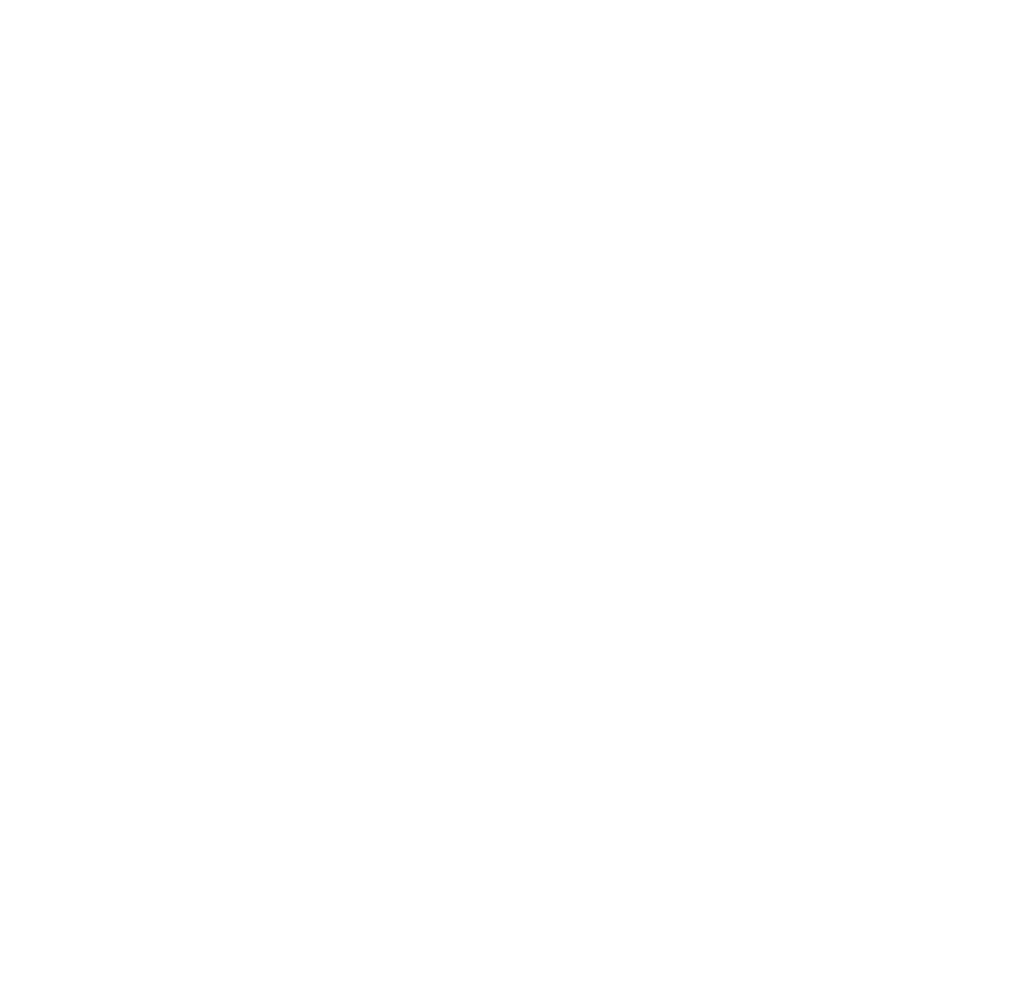
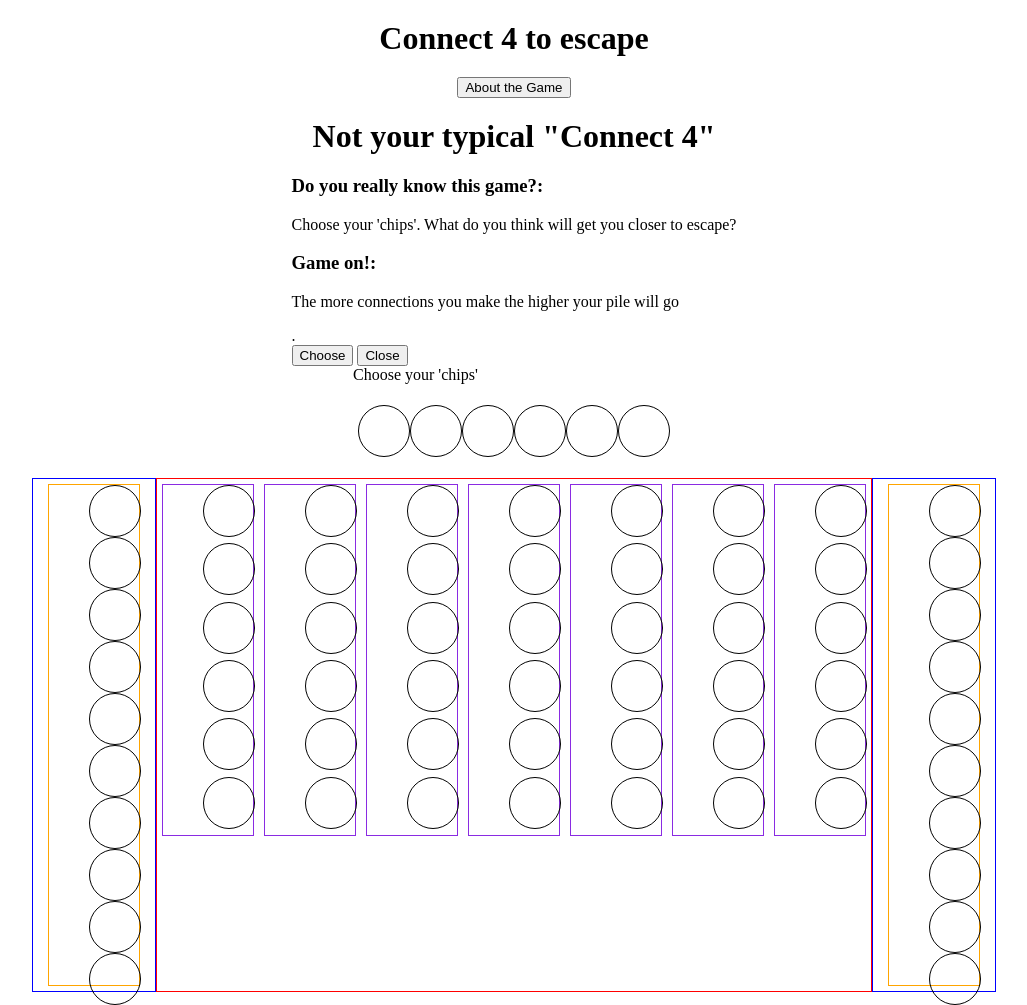
Before and after one commit to skrfederico/ga-Project-1, a plain HTML site: page index.html in a window 1280 px wide. Shown: the whole page, without its empty margins (126-1153 px from the left). Before the commit the page ends 800 px from the top, so only its background shows below. Drawn offline with Linux system fonts and the light colour scheme.

Commit message:
some css

```diff
--- a/app.js
+++ b/app.js
@@ -0,0 +1 @@
+console.log('it works')
--- a/index.html
+++ b/index.html
@@ -5,8 +5,126 @@
   <meta http-equiv="X-UA-Compatible" content="IE=edge">
   <meta name="viewport" content="width=device-width, initial-scale=1.0">
   <title>Document</title>
+  <link rel="stylesheet" href="style.css">
+  <script defer src="./script.js"></script>
 </head>
 <body>
+  <h1>Connect 4 to escape</h1>
+  <button class="modal-buttons" id="openModal">About the Game</button>
+  <div id="modal">
+    <div id="modal-textbox">
+      <h1>Not your typical "Connect 4"</h1>
+      <h3>Do you really know this game?:</h3>
+      <p> Choose your 'chips'. What do you think will get you closer to escape?
+      </p>
+      <h3>Game on!:</h3>
+      <p>The more connections you make the higher your pile will go </p>.
 
+      <div id="modal-footer">
+        <button class="modal-buttons" id="start" href="#">Choose</button>
+        <button class="modal-buttons" id="close" href="#">Close</button>
+      </div>
+    </div>
+  </div>
+<div id="players">Choose your 'chips'
+<ul id="chip_options" class="rows">
+  <div id="chip1"></div>
+  <div id="chip2"></div>
+  <div id="chip3"></div>
+  <div id="chip4"></div>
+  <div id="chip5"></div>
+  <div id="chip6"></div>
+</ul>
+</div>
+<div id="playArea" class="container">
+  <div id="score1" class="scoreboard">
+    <ul id="p1column" class="sb-column">
+      <div id="sb1-col-row10"></div>
+      <div id="sb1-col-row9"></div>
+      <div id="sb1-col-row8"></div>
+      <div id="sb1-col-row7"></div>
+      <div id="sb1-col-row6"></div>
+      <div id="sb1-col-row5"></div>
+      <div id="sb1-col-row4"></div>
+      <div id="sb1-col-row3"></div>
+      <div id="sb1-col-row2"></div>
+      <div id="sb1-col-row1"></div>
+      </ul>
+  </div>
+
+  <div id="scoreboard" class="board">
+<ul id="column1" class="column">
+<div id="col1row6"></div>
+<div id="col1row5"></div>
+<div id="col1row4"></div>
+<div id="col1row3"></div>
+<div id="col1row2"></div>
+<div id="col1row1"></div>
+</ul>
+<ul id="column2" class="column">
+<div id="col2row6"></div>
+<div id="col2row5"></div>
+<div id="col2row4"></div>
+<div id="col2row3"></div>
+<div id="col2row2"></div>
+<div id="col2row1"></div>
+</ul>
+<ul id="column3" class="column">
+<div id="col3row6"></div>
+<div id="col3row5"></div>
+<div id="col3row4"></div>
+<div id="col3row3"></div>
+<div id="col3row2"></div>
+<div id="col3row1"></div>
+</ul>
+<ul id="column4" class="column">
+<div id="col4row6"></div>
+<div id="col4row5"></div>
+<div id="col4row4"></div>
+<div id="col4row3"></div>
+<div id="col4row2"></div>
+<div id="col4row1"></div>
+</ul>
+<ul id="column5" class="column">
+<div id="col5row6"></div>
+<div id="col5row5"></div>
+<div id="col5row4"></div>
+<div id="col5row3"></div>
+<div id="col5row2"></div>
+<div id="col5row1"></div>
+</ul>
+<ul id="column6" class="column">
+<div id="col6row6"></div>
+<div id="col6row5"></div>
+<div id="col6row4"></div>
+<div id="col6row3"></div>
+<div id="col6row2"></div>
+<div id="col6row1"></div>
+</ul>
+<ul id="column7" class="column">
+<div id="col7row6"></div>
+<div id="col7row5"></div>
+<div id="col7row4"></div>
+<div id="col7row3"></div>
+<div id="col7row2"></div>
+<div id="col7row1"></div>
+</ul>
+</div>
+
+<div id="score2" class="scoreboard">
+  <ul id="p2column" class="sb-column">
+    <div id="sb2-col-row10"></div>
+    <div id="sb2-col-row9"></div>
+    <div id="sb2-col-row8"></div>
+    <div id="sb2-col-row7"></div>
+    <div id="sb2-col-row6"></div>
+    <div id="sb2-col-row5"></div>
+    <div id="sb2-col-row4"></div>
+    <div id="sb2-col-row3"></div>
+    <div id="sb2-col-row2"></div>
+    <div id="sb2-col-row1"></div>
+    </ul>
+</div>
+</div>
 </body>
 </html>
--- a/style.css
+++ b/style.css
@@ -0,0 +1,57 @@
+body{
+  /* display: grid; */
+  place-items: center;
+}
+
+h1{
+  text-align: center;
+  margin: 20px 0 20px 0
+}
+.rows {
+  display: flex;
+  padding: 5px;
+}
+
+.container{
+  display: flex;
+  flex-direction: row;
+  justify-content: space-evenly;
+}
+.scoreboard{
+  /* display: flex; */
+  grid-template-columns: 10,1fr;
+  border: 1px solid blue;
+}
+
+.board{
+  display: grid;
+  grid-template-columns: repeat(7,1fr);
+  border: 1px solid red;
+}
+ul{
+  display: grid;
+  /* place-items: center; */
+}
+
+ul div{
+
+  border: 1px solid black;
+  border-radius: 100px;
+  width: 50px;
+  height: 50px;
+ justify-content: center;
+}
+
+.column{
+  width: 50px;
+  height: 350px;
+  border: 1px solid blueviolet;
+  margin: 5px;
+}
+.sb-column{
+  width: 50px;
+  height: 500px;
+  border: 1px solid orange;
+  margin: 5px 15px 5px 15px;
+
+}
```
